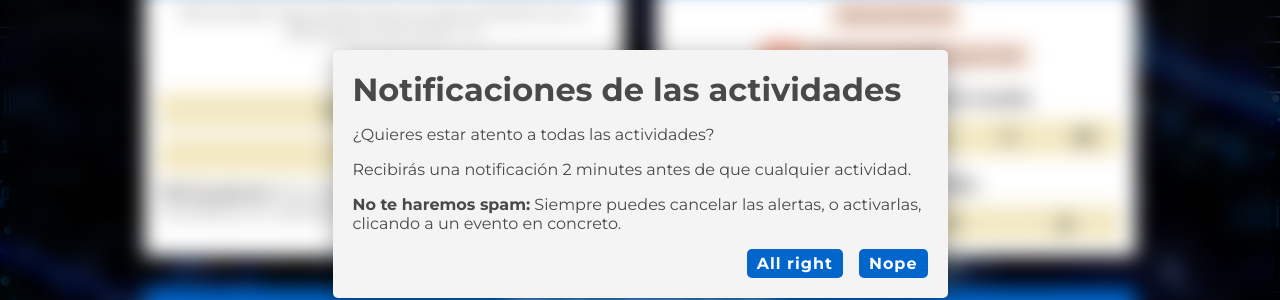
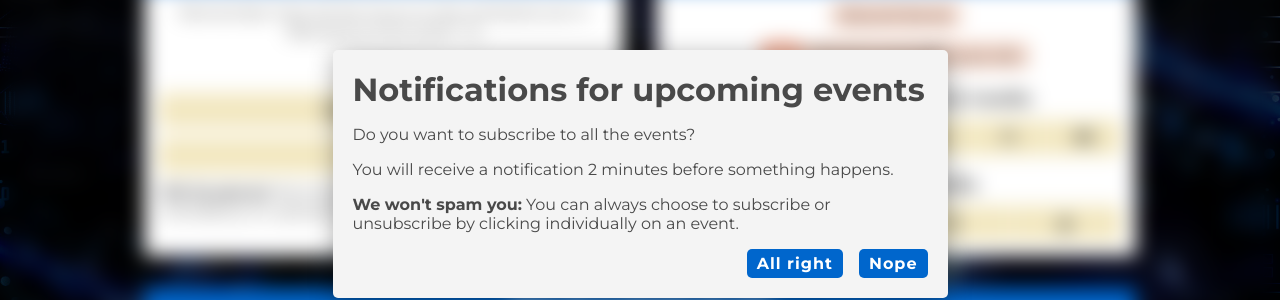
Before and after one commit to EncryptEx/bits-live, a Vue app: page / in a window 1280 px wide. Shown: the part 226-526 px from the top of the page. Built offline with nearby package versions, Linux system fonts and the light colour scheme.

Commit message:
notification message changed

```diff
--- a/src/components/Notification.vue
+++ b/src/components/Notification.vue
@@ -20,10 +20,10 @@ export default {
     return {
       askedSubscribeAll: false,
       prompt: {
-        title: 'Notificaciones de las actividades',
-        message: '<p>¿Quieres estar atento a todas las actividades? </p>'
-        + '<p>Recibirás una notificación 2 minutes antes de que cualquier actividad. </p>'
-        + '<p><b>No te haremos spam:</b> Siempre puedes cancelar las alertas, o activarlas, clicando a un evento en concreto.</p>',
+        title: 'Notifications for upcoming events',
+        message: '<p>Do you want to subscribe to all the events? </p>'
+        + '<p>You will receive a notification 2 minutes before something happens. </p>'
+        + '<p><b>We won\'t spam you:</b> You can always choose to subscribe or unsubscribe by clicking individually on an event.</p>',
       },
     };
   },
```
